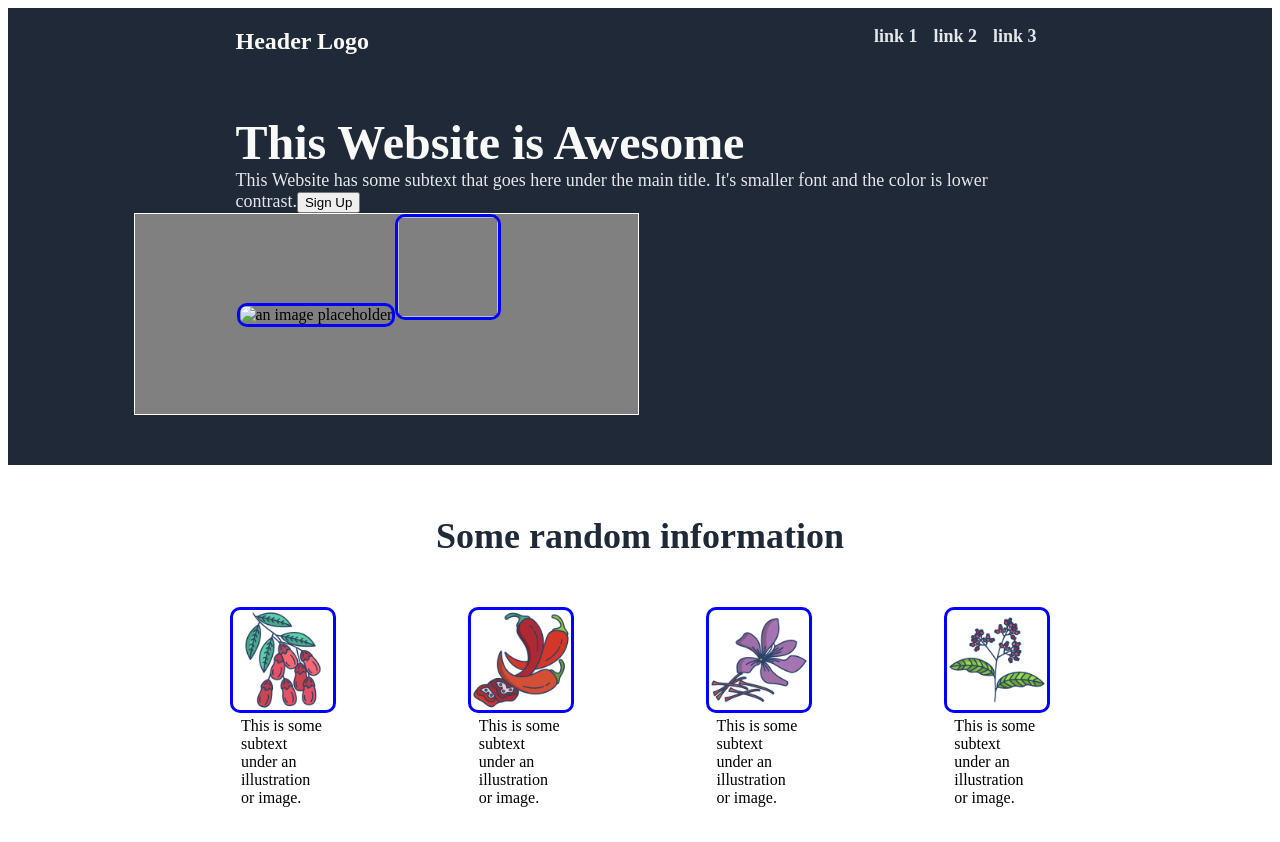
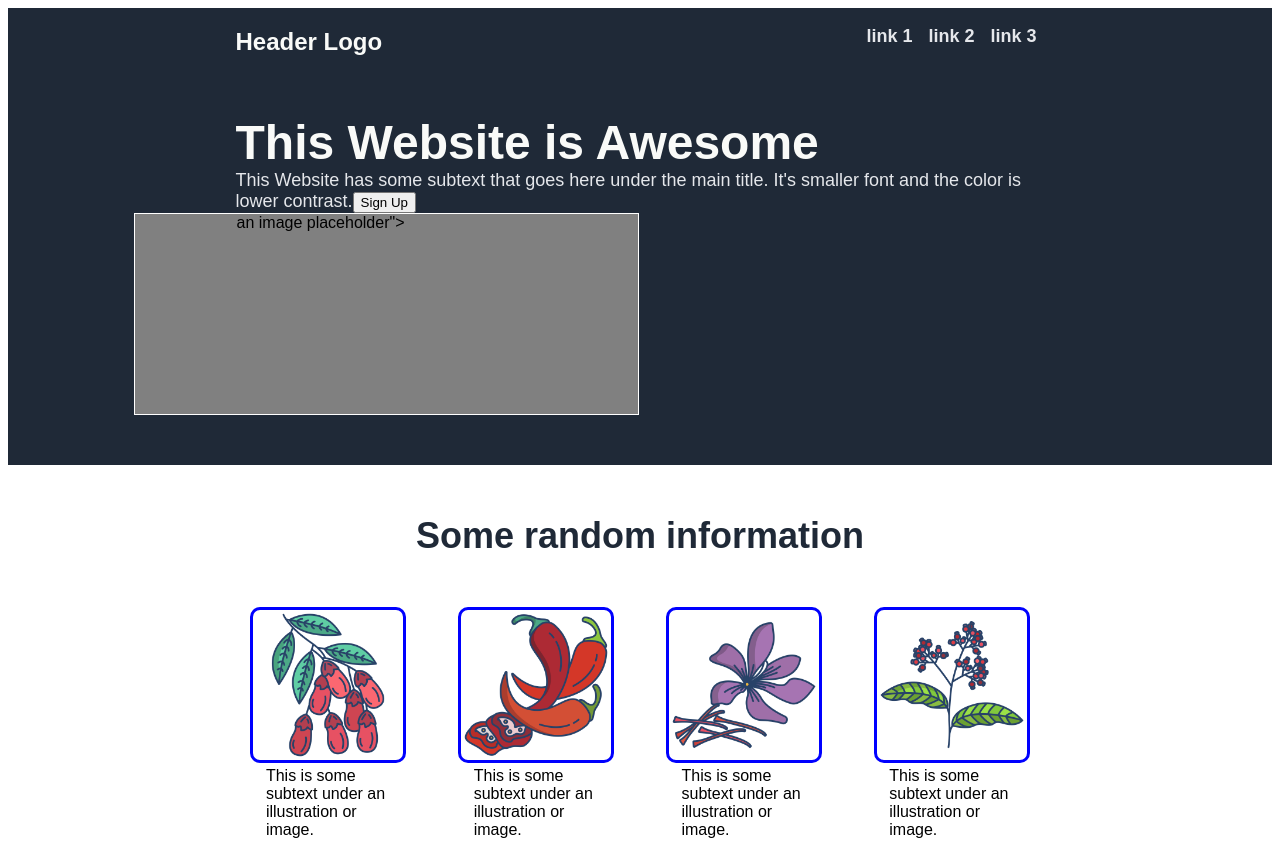
Before and after one commit to mattyj-dev/odin-landing-page, a plain HTML site: page index.html in a window 1280 px wide. Shown: the top 842 px of the page. Drawn offline with Linux system fonts and the light colour scheme.

Commit message:
fix info div CSS

```diff
--- a/index.html
+++ b/index.html
@@ -21,8 +21,7 @@
     <div class="body-1">
         <div class="body-1-title">This Website is Awesome</div>
         <div class="body-1-subtext">This Website has some subtext that goes here under the main title. It's smaller font and the color is lower contrast.<button>Sign Up</button></div>
-          <div class="info-img">
-          <img src="url" alt="an image placeholder"><img>
+          <div class="info-img">an image placeholder">
         </div>
 
 
--- a/style.css
+++ b/style.css
@@ -1,3 +1,7 @@
+* {
+    font-family: sans-serif;
+}
+
 .header,
 .footer,
 .body-1,
@@ -63,8 +67,8 @@ a {
 }
 
 img {
-    width: 100px;
-    height: 100px;
+    width: 150px;
+    height: 150px;
     border: 3px solid blue;
     border-radius: 10px;
 
@@ -122,8 +126,8 @@ div, quote {
 .info-container {
     display: flex;
     justify-content: center;
-    margin-left: 75px;
-    margin-right: 75px;
+    margin-left: 275px;
+    margin-right: 275px;
     margin-bottom: 75px;
 }
 
```
